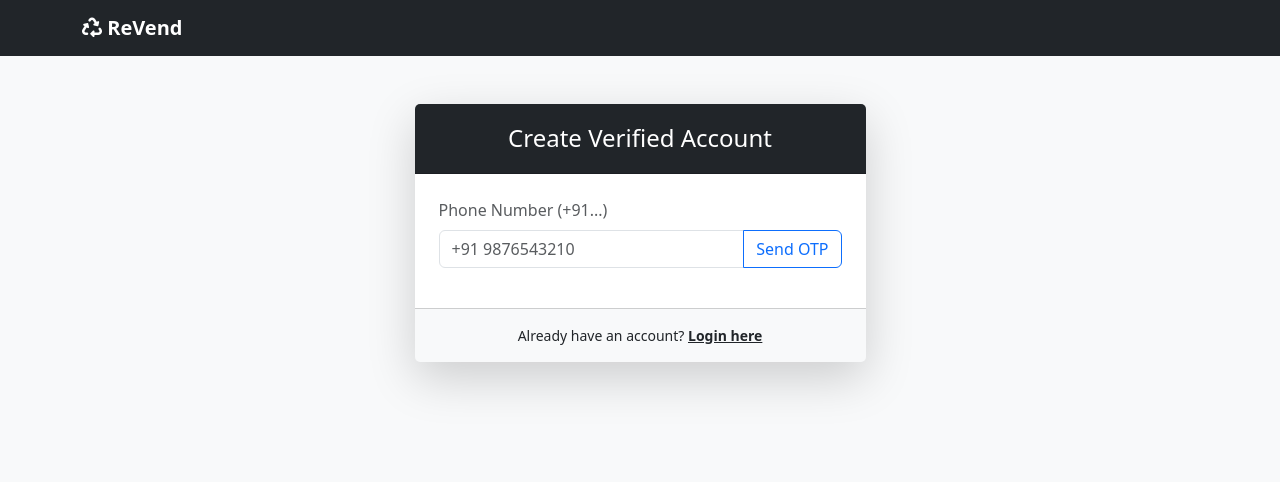
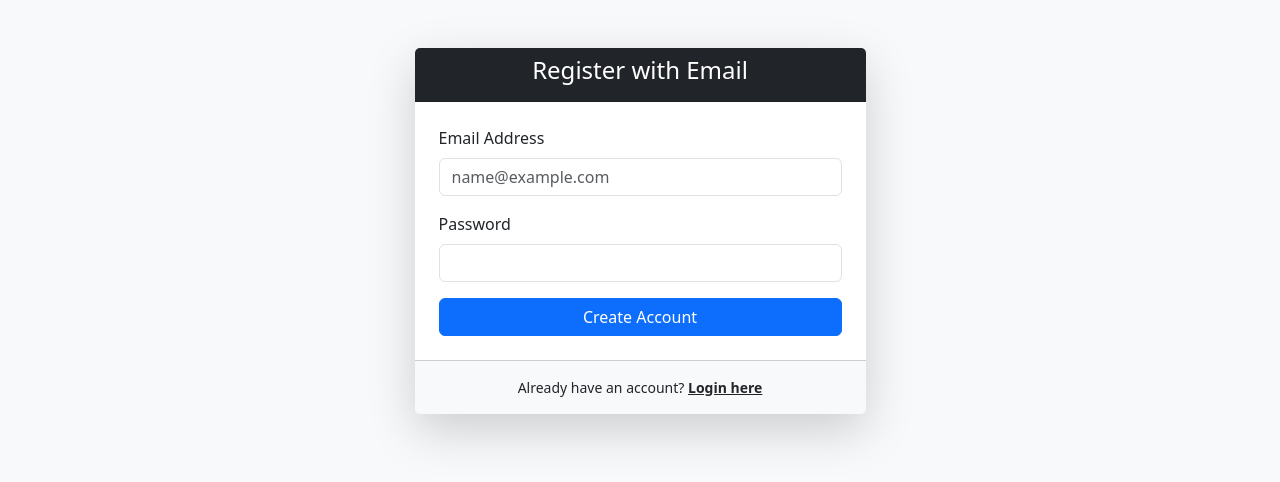
Before and after one commit to bondreamey2006/rvm-rewards-backend, a Flask app: page /register in a window 1280 px wide. Shown: the top 482 px of the page. Run offline with Flask 3, Linux system fonts and the light colour scheme; some libraries are stand-ins or nearby versions.

Commit message:
Final update: Email Verification System

```diff
--- a/app.py
+++ b/app.py
@@ -3,22 +3,25 @@ import json
 import datetime
 from flask import Flask, render_template, request, jsonify, redirect, session, url_for, flash
 import firebase_admin
-from firebase_admin import credentials, firestore
-from werkzeug.security import generate_password_hash, check_password_hash # SECURITY TOOLS
+from firebase_admin import credentials, firestore, auth
 
 app = Flask(__name__)
+# Change this to a random random string for production security
 app.secret_key = os.environ.get("FLASK_SECRET_KEY", "dev_key_8823_secure")
 
 # --- FIREBASE INITIALIZATION ---
+# This block allows the code to work on both Local (using file) and Render (using Env Var)
 if not firebase_admin._apps:
+    # Check if we are on Render (Production)
     if os.environ.get('FIREBASE_CREDENTIALS'):
         cred_dict = json.loads(os.environ.get('FIREBASE_CREDENTIALS'))
         cred = credentials.Certificate(cred_dict)
+    # Fallback to Local Development
     else:
         if os.path.exists("serviceAccountKey.json"):
             cred = credentials.Certificate("serviceAccountKey.json")
         else:
-            print("Warning: No Firebase credentials found.")
+            print("Warning: No Firebase credentials found. Database features may fail.")
             cred = None
 
     if cred:
@@ -32,60 +35,25 @@ db = firestore.client() if firebase_admin._apps else None
 def home():
     if 'user_id' in session:
         return redirect(url_for('dashboard'))
-    return redirect(url_for('login'))
+    return render_template('login.html') # Show the Login/Landing page
 
 @app.route('/login', methods=['GET', 'POST'])
 def login():
     if request.method == 'POST':
-        user_id = request.form.get('phone_number')
-        password = request.form.get('password') # Get password from form
+        # The Frontend (HTML) checks the password/verification with Firebase.
+        # If successful, it sends the EMAIL here to create a Flask session.
+        user_email = request.form.get('email')
 
-        if db:
-            user_ref = db.collection('users').document(user_id)
-            doc = user_ref.get()
-
-            if doc.exists:
-                user_data = doc.to_dict()
-                stored_hash = user_data.get('password')
-
-                # CHECK: Does the password match?
-                if stored_hash and check_password_hash(stored_hash, password):
-                    session['user_id'] = user_id
-                    return redirect(url_for('dashboard'))
-                else:
-                    flash("Invalid Password!", "danger")
-            else:
-                flash("User ID not found. Please Register first.", "warning")
+        if user_email:
+            session['user_id'] = user_email
+            return redirect(url_for('dashboard'))
+        else:
+            flash("Login failed. No email received.", "danger")
 
     return render_template('login.html')
 
-@app.route('/register', methods=['GET', 'POST'])
+@app.route('/register')
 def register():
-    if request.method == 'POST':
-        user_id = request.form.get('phone_number')
-        password = request.form.get('password')
-        confirm_password = request.form.get('confirm_password')
-
-        if password != confirm_password:
-            flash("Passwords do not match!", "danger")
-            return redirect(url_for('register'))
-
-        if db:
-            user_ref = db.collection('users').document(user_id)
-            if user_ref.get().exists:
-                flash("User ID already exists! Try logging in.", "warning")
-            else:
-                # SECURITY: Hash the password before saving
-                hashed_password = generate_password_hash(password)
-
-                user_ref.set({
-                    "points": 0,
-                    "password": hashed_password, # Saving the hash, not the plain text
-                    "created_at": datetime.datetime.now()
-                })
-                flash("Account created! Please login.", "success")
-                return redirect(url_for('login'))
-
     return render_template('register.html')
 
 @app.route('/logout')
@@ -103,22 +71,31 @@ def dashboard():
     transactions = []
 
     if db:
+        # Check if user exists in Firestore database
         user_ref = db.collection('users').document(user_id)
         doc = user_ref.get()
+
         if doc.exists:
             points = doc.to_dict().get('points', 0)
+        else:
+            # First time setup: If they just registered, create an empty record
+            user_ref.set({
+                "points": 0,
+                "created_at": datetime.datetime.now()
+            })
 
+        # Fetch History
         try:
             history_ref = db.collection('history').where('user_id', '==', user_id).order_by('timestamp', direction=firestore.Query.DESCENDING).limit(10)
-            history_docs = history_ref.stream()
-            for h in history_docs:
+            for h in history_ref.stream():
                 transactions.append(h.to_dict())
         except Exception as e:
             print(f"History Error: {e}")
 
     return render_template('dashboard.html', user_id=user_id, points=points, transactions=transactions)
 
-# --- NEW ROUTES (Why, Contact, Map) ---
+# --- INFO PAGES ---
+
 @app.route('/why')
 def why_revend():
     return render_template('why.html')
@@ -130,8 +107,8 @@ def machine_map():
 @app.route('/contact', methods=['GET', 'POST'])
 def contact():
     if request.method == 'POST':
-        # (Same contact logic as before)
-        flash("Message sent successfully!", "success")
+        # In a real app, you would send an email here
+        flash("Message sent successfully! We will contact you soon.", "success")
         return redirect(url_for('contact'))
     return render_template('contact.html')
 
@@ -140,70 +117,103 @@ def admin_panel():
     all_transactions = []
     if db:
         try:
+            # Log limit set to 1000 as requested
             history_ref = db.collection('history').order_by('timestamp', direction=firestore.Query.DESCENDING).limit(1000)
             for h in history_ref.stream():
                 all_transactions.append(h.to_dict())
-        except Exception:
-            pass
+        except Exception as e:
+            print(f"Admin Error: {e}")
+
     return render_template('admin.html', transactions=all_transactions)
 
-# --- API ROUTES (Same as before) ---
+# --- MACHINE API ROUTES ---
+# The Raspberry Pi sends data here
+
 @app.route('/api/deposit', methods=['POST'])
 def deposit():
-    # ... (Your existing deposit code remains EXACTLY the same) ...
-    # API doesn't need password, it uses Machine Secret
     try:
         data = request.json
         secret = data.get('machine_secret')
+
+        # Verify it's actually your machine
         if secret != os.environ.get("MACHINE_SECRET", "my_rvm_secret_123"):
             return jsonify({"status": "error", "message": "Unauthorized Machine"}), 403
 
-        # ... copy your existing deposit logic here ...
-        # (I omitted it to save space, but DO NOT DELETE IT from your file)
-        # Assuming you kept the deposit logic from the previous file:
-        user_id = data.get('user_id')
+        user_id = data.get('user_id') # This will now be the EMAIL address
         item_type = data.get('item_type', 'bottle')
         count = int(data.get('count', 1))
+
+        # Point Logic: 10 pts for plastic, 20 for metal
         points_per_item = 20 if item_type == 'can' else 10
         total_points = points_per_item * count
 
         if db:
             user_ref = db.collection('users').document(user_id)
-            # Create user if not exists (Machine can create user without password, but user must register later to claim)
+
+            # Update Database Atomically
             if user_ref.get().exists:
-                user_ref.update({"points": firestore.Increment(total_points)})
+                user_ref.update({
+                    "points": firestore.Increment(total_points),
+                    "last_active": datetime.datetime.now()
+                })
             else:
-                user_ref.set({"points": total_points, "created_at": datetime.datetime.now()})
+                user_ref.set({
+                    "points": total_points,
+                    "created_at": datetime.datetime.now()
+                })
 
+            # Log the Deposit
             db.collection('history').add({
-                "user_id": user_id, "type": "deposit", "description": f"Deposited {count} {item_type}(s)",
-                "points": total_points, "timestamp": datetime.datetime.now()
+                "user_id": user_id,
+                "type": "deposit",
+                "description": f"Deposited {count} {item_type}(s)",
+                "points": total_points,
+                "timestamp": datetime.datetime.now()
             })
 
         return jsonify({"status": "success", "added_points": total_points, "user": user_id})
+
     except Exception as e:
         return jsonify({"status": "error", "message": str(e)}), 500
 
 @app.route('/api/redeem', methods=['POST'])
 def redeem():
-    # ... (Your existing redeem code remains EXACTLY the same) ...
     try:
         data = request.json
         user_id = data.get('user_id')
         cost = int(data.get('cost'))
         reward_name = data.get('reward_name')
+
         if db:
             user_ref = db.collection('users').document(user_id)
             doc = user_ref.get()
-            if not doc.exists: return jsonify({"status": "error", "message": "User not found"}), 404
+
+            if not doc.exists:
+                return jsonify({"status": "error", "message": "User not found"}), 404
+
             current_points = doc.to_dict().get('points', 0)
-            if current_points < cost: return jsonify({"status": "error", "message": "Insufficient points"}), 400
-            user_ref.update({"points": firestore.Increment(-cost)})
+
+            if current_points < cost:
+                return jsonify({"status": "error", "message": "Insufficient points"}), 400
+
+            # Deduct points
+            user_ref.update({
+                "points": firestore.Increment(-cost)
+            })
+
+            # Log the Redemption
             db.collection('history').add({
-                "user_id": user_id, "type": "redemption", "description": f"Redeemed: {reward_name}",
-                "points": -cost, "timestamp": datetime.datetime.now()
+                "user_id": user_id,
+                "type": "redemption",
+                "description": f"Redeemed: {reward_name}",
+                "points": -cost,
+                "timestamp": datetime.datetime.now()
             })
+
             return jsonify({"status": "success", "new_balance": current_points - cost})
+        else:
+             return jsonify({"status": "error", "message": "Database disconnected"}), 500
+
     except Exception as e:
         return jsonify({"status": "error", "message": str(e)}), 500
 
--- a/templates/register.html
+++ b/templates/register.html
@@ -1,64 +1,35 @@
 {% extends "base.html" %}
 {% block content %}
-<nav class="navbar navbar-dark bg-dark mb-5">
-    <div class="container">
-        <a class="navbar-brand fw-bold" href="/"><i class="fas fa-recycle"></i> ReVend</a>
-    </div>
-</nav>
-
-<div class="container">
+<div class="container mt-5">
     <div class="row justify-content-center">
         <div class="col-md-5">
-            <div class="card shadow-lg border-0 rounded-3">
-                <div class="card-header bg-dark text-white text-center py-3">
-                    <h4 class="my-1">Create Verified Account</h4>
+            <div class="card shadow-lg border-0">
+                <div class="card-header bg-dark text-white text-center">
+                    <h4>Register with Email</h4>
                 </div>
                 <div class="card-body p-4">
+                    <div id="alertBox" class="alert d-none"></div>
 
-                    {% with messages = get_flashed_messages(with_categories=true) %}
-                      {% if messages %}
-                        {% for category, message in messages %}
-                          <div class="alert alert-{{ category }}">{{ message }}</div>
-                        {% endfor %}
-                      {% endif %}
-                    {% endwith %}
+                    <form id="emailRegForm">
+                        <div class="mb-3">
+                            <label class="form-label">Email Address</label>
+                            <input type="email" id="email" class="form-control" placeholder="name@example.com" required>
+                        </div>
+                        <div class="mb-3">
+                            <label class="form-label">Password</label>
+                            <input type="password" id="password" class="form-control" required>
+                        </div>
+                        <div class="d-grid">
+                            <button type="submit" class="btn btn-primary" id="regBtn">Create Account</button>
+                        </div>
+                    </form>
 
-                    <form method="POST" action="/register" id="regForm">
-
-                        <div class="mb-3">
-                            <label class="form-label text-muted">Phone Number (+91...)</label>
-                            <div class="input-group">
-                                <input class="form-control" type="text" id="phoneNumber" name="phone_number" placeholder="+91 9876543210" required />
-                                <button class="btn btn-outline-primary" type="button" id="sendOtpBtn" onclick="onSignInSubmit()">Send OTP</button>
-                            </div>
-                            <div id="recaptcha-container" class="mt-2"></div> </div>
-
-                        <div class="mb-3 d-none" id="otpSection">
-                            <label class="form-label text-muted">Enter OTP</label>
-                            <div class="input-group">
-                                <input class="form-control" type="text" id="otpInput" placeholder="123456" />
-                                <button class="btn btn-success" type="button" onclick="verifyCode()">Verify</button>
-                            </div>
-                            <small class="text-muted">Test Code: 123456 (if set in console)</small>
-                        </div>
-
-                        <div id="secureSection" class="d-none">
-                            <div class="alert alert-success py-2"><i class="fas fa-check-circle"></i> Phone Verified!</div>
-
-                            <div class="mb-3">
-                                <label class="form-label text-muted">Set Password</label>
-                                <input class="form-control" type="password" name="password" required />
-                            </div>
-                            <div class="mb-3">
-                                <label class="form-label text-muted">Confirm Password</label>
-                                <input class="form-control" type="password" name="confirm_password" required />
-                            </div>
-                            <div class="d-grid">
-                                <button class="btn btn-dark btn-lg" type="submit">Complete Registration</button>
-                            </div>
-                        </div>
-
-                    </form>
+                    <div id="successMsg" class="text-center d-none mt-4">
+                        <i class="fas fa-envelope-open-text fa-3x text-success mb-3"></i>
+                        <h5>Verification Email Sent!</h5>
+                        <p>Please check your inbox (and spam folder) for a link from Firebase. Click it to activate your account.</p>
+                        <a href="/login" class="btn btn-outline-dark">Go to Login</a>
+                    </div>
                 </div>
                 <div class="card-footer text-center py-3 bg-light">
                     <div class="small">Already have an account? <a href="/login" class="fw-bold text-dark">Login here</a></div>
@@ -70,9 +41,8 @@
 
 <script src="https://www.gstatic.com/firebasejs/9.22.0/firebase-app-compat.js"></script>
 <script src="https://www.gstatic.com/firebasejs/9.22.0/firebase-auth-compat.js"></script>
-
 <script>
-    // YOUR SPECIFIC CONFIGURATION
+    // --- YOUR FIREBASE CONFIG ---
     const firebaseConfig = {
         apiKey: "AIzaSyChYVXkvYgTchL1JK3Z_ESo1ucsbojGOVI",
         authDomain: "rvm-rewards.firebaseapp.com",
@@ -84,64 +54,40 @@
     };
 
     // Initialize Firebase
-    firebase.initializeApp(firebaseConfig);
+    if (!firebase.apps.length) firebase.initializeApp(firebaseConfig);
     const auth = firebase.auth();
 
-    // Setup Recaptcha (Invisible or Normal)
-    window.onload = function() {
-        window.recaptchaVerifier = new firebase.auth.RecaptchaVerifier('recaptcha-container', {
-            'size': 'normal',
-            'callback': (response) => {
-                // reCAPTCHA solved, allow signInWithPhoneNumber.
-            }
-        });
-    };
+    document.getElementById("emailRegForm").addEventListener("submit", async (e) => {
+        e.preventDefault();
+        const email = document.getElementById("email").value;
+        const pass = document.getElementById("password").value;
+        const btn = document.getElementById("regBtn");
+        const alertBox = document.getElementById("alertBox");
 
-    function onSignInSubmit() {
-        const phoneNumber = document.getElementById("phoneNumber").value;
-        const appVerifier = window.recaptchaVerifier;
+        btn.disabled = true;
+        btn.innerText = "Creating...";
+        alertBox.classList.add("d-none");
 
-        if (phoneNumber.length < 10) {
-            alert("Please enter a valid phone number with country code (e.g., +91...)");
-            return;
+        try {
+            // 1. Create User in Firebase
+            const userCredential = await auth.createUserWithEmailAndPassword(email, pass);
+            const user = userCredential.user;
+
+            // 2. Send Verification Email
+            await user.sendEmailVerification();
+
+            // 3. Show Success Message
+            document.getElementById("emailRegForm").classList.add("d-none");
+            document.getElementById("successMsg").classList.remove("d-none");
+
+        } catch (error) {
+            console.error(error);
+            alertBox.className = "alert alert-danger";
+            alertBox.innerText = error.message;
+            alertBox.classList.remove("d-none");
+            btn.disabled = false;
+            btn.innerText = "Create Account";
         }
-
-        auth.signInWithPhoneNumber(phoneNumber, appVerifier)
-            .then((confirmationResult) => {
-                // SMS sent. Prompt user to type the code.
-                window.confirmationResult = confirmationResult;
-                document.getElementById("otpSection").classList.remove("d-none");
-                document.getElementById("sendOtpBtn").disabled = true;
-                document.getElementById("sendOtpBtn").innerText = "Sent!";
-                alert("OTP Sent! Check your SMS.");
-            }).catch((error) => {
-                console.error("SMS Error:", error);
-                alert("SMS failed! Error: " + error.message);
-                window.recaptchaVerifier.render().then(function(widgetId) {
-                    grecaptcha.reset(widgetId);
-                });
-            });
-    }
-
-    function verifyCode() {
-        const code = document.getElementById("otpInput").value;
-        if(!window.confirmationResult) {
-            alert("Please send OTP first!");
-            return;
-        }
-        window.confirmationResult.confirm(code).then((result) => {
-            // User signed in successfully.
-            const user = result.user;
-            console.log("Verified User:", user);
-
-            // Show the password section
-            document.getElementById("otpSection").classList.add("d-none");
-            document.getElementById("secureSection").classList.remove("d-none");
-            document.getElementById("phoneNumber").readOnly = true;
-
-        }).catch((error) => {
-            alert("Incorrect OTP! Please try again.");
-        });
-    }
+    });
 </script>
 {% endblock %}
```
Also changed, not shown: templates/login.html (+79 -47 lines).
